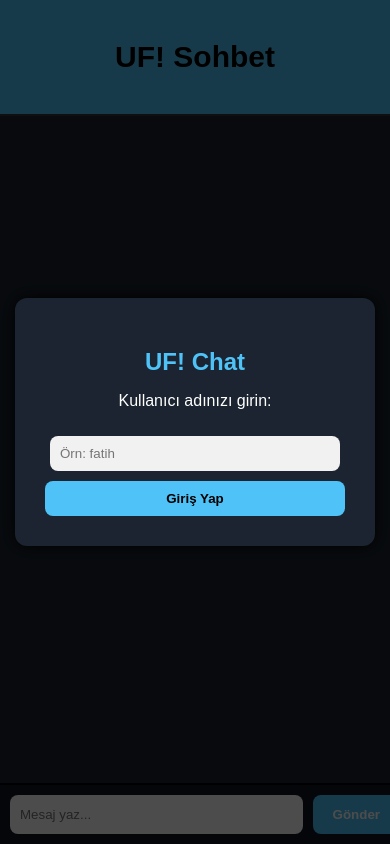
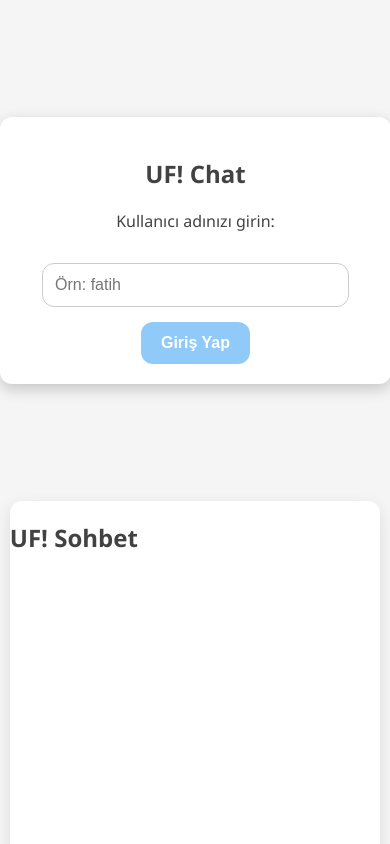
Before and after one commit to fatihonday/uf-chat, a website: page public/index.html in a window 390 px wide. Shown: the top 844 px of the page. Drawn offline with nearby package versions, Linux system fonts and the light colour scheme; no server answers.

Commit message:
Mobil uyumlu ve soft tasarım güncellemeleri

```diff
--- a/public/client.js
+++ b/public/client.js
@@ -29,6 +29,7 @@ form.addEventListener("submit", (e) => {
 // Mesajları alma ve ekrana yazma
 socket.on("chat message", (msg) => {
     const item = document.createElement("li");
+    item.classList.add("message"); // Sınıf eklendi
     item.innerHTML = `<strong>${msg.name} [${msg.timestamp}]:</strong> ${msg.text}`;
     messages.appendChild(item);
     messages.scrollTop = messages.scrollHeight;
--- a/public/style.css
+++ b/public/style.css
@@ -1,177 +1,127 @@
 body {
     margin: 0;
-    padding: 0;
-    background: #101820;
-    font-family: Arial;
-    color: white;
+    font-family: 'Segoe UI', Tahoma, Geneva, Verdana, sans-serif;
+    background-color: #f5f5f5;
+    color: #424242;
 }
 
-#messages {
-    list-style: none;
-    padding: 20px;
-    height: 80vh;
-    overflow-y: auto;
+/* Chat container */
+.chat-container {
+    width: 95%;
+    max-width: 600px;
+    margin: 10px auto;
+    height: 75vh;
+    display: flex;
+    flex-direction: column;
+    background: #ffffff;
+    border-radius: 12px;
+    box-shadow: 0 5px 15px rgba(0,0,0,0.1);
+    overflow: hidden;
 }
 
-#form {
-    position: fixed;
-    bottom: 0;
-    width: 100%;
+/* Mesajlar */
+.messages {
+    flex: 1;
+    overflow-y: auto;
+    padding: 10px;
     display: flex;
+    flex-direction: column;
+    gap: 10px;
 }
 
-#input {
-    flex: 1;
-    padding: 10px;
-    border: none;
-    outline: none;
+/* Mesaj kutusu */
+.message {
+    background-color: #e0e0e0;
+    padding: 8px 12px;
+    border-radius: 12px;
+    word-wrap: break-word;
+    max-width: 90%;
 }
 
-button {
-    padding: 10px 20px;
-    background: #39f;
-    border: none;
-    color: white;
-    cursor: pointer;
-}
-/* ----- MODAL TASARIMI ----- */
-
-.modal {
-    position: fixed;
-    top: 0;
-    left: 0;
-    width: 100%;
-    height: 100%;
-    background: rgba(0,0,0,0.7);
-    display: flex;
-    justify-content: center;
-    align-items: center;
-    z-index: 999;
+.message strong {
+    color: #1976d2;
 }
 
-.modal-content {
-    background: #1b2430;
-    padding: 30px;
-    border-radius: 12px;
-    width: 300px;
-    text-align: center;
-    box-shadow: 0px 0px 15px #000;
-}
-
-.modal-content h2 {
-    margin-bottom: 10px;
-    color: #4fc3f7;
-}
-
-.modal-content input {
-    width: 90%;
-    padding: 10px;
-    margin: 10px 0;
-    border-radius: 8px;
-    border: none;
-    outline: none;
-    background: #f1f1f1;
-}
-
-.modal-content button {
-    width: 100%;
-    padding: 10px;
-    background: #4fc3f7;
-    border: none;
-    color: #000;
-    font-weight: bold;
-    border-radius: 8px;
-    cursor: pointer;
-}
-
-.modal-content button:hover {
-    background: #82e0ff;
-}
-.chat-container {
-    max-width: 600px;
-    margin: 0 auto;
-    height: 100vh;
-    display: flex;
-    flex-direction: column;
-    background: #1b2430;
-}
-.header {
-    background: #4fc3f7;
-    padding: 15px;
-    text-align: center;
-    color: #000;
-    font-weight: bold;
-    font-size: 20px;
-    border-bottom: 2px solid #333;
-}
-.messages {
-    list-style: none;
-    margin: 0;
-    padding: 15px;
-    overflow-y: auto;
-    flex: 1;
-    display: flex;
-    flex-direction: column;
-    gap: 12px;
-}
-.message {
-    max-width: 70%;
-    padding: 10px 15px;
-    border-radius: 12px;
-    font-size: 15px;
-    line-height: 1.4;
-    display: inline-block;
-}
-
-.me {
-    background: #4fc3f7;
-    color: #000;
-    margin-left: auto;
-    border-bottom-right-radius: 0;
-}
-
-.other {
-    background: #333c49;
-    color: #fff;
-    margin-right: auto;
-    border-bottom-left-radius: 0;
-}
-
-.username {
-    font-weight: bold;
-}
-
-.time {
-    display: block;
-    margin-top: 5px;
-    font-size: 11px;
-    opacity: 0.6;
-}
+/* Input ve buton */
 .input-area {
     display: flex;
-    padding: 10px;
-    background: #111722;
-    border-top: 2px solid #000;
+    padding: 8px;
+    background: #f0f0f0;
+    border-top: 1px solid #ddd;
 }
 
 .input-area input {
     flex: 1;
     padding: 12px;
-    border-radius: 8px;
-    border: none;
+    border-radius: 12px;
+    border: 1px solid #ccc;
     outline: none;
-    margin-right: 10px;
+    font-size: 16px;
 }
 
 .input-area button {
-    padding: 12px 20px;
-    background: #4fc3f7;
+    padding: 12px 18px;
+    background: #90caf9;
     border: none;
-    border-radius: 8px;
+    border-radius: 12px;
     font-weight: bold;
     cursor: pointer;
+    font-size: 16px;
+    color: #fff;
 }
 
-.input-area button:hover {
-    background: #82e0ff;
+/* Modal popup */
+.modal-content {
+    background-color: #ffffff;
+    color: #424242;
+    margin: 20% auto;
+    padding: 20px;
+    border-radius: 12px;
+    width: 90%;
+    max-width: 400px;
+    text-align: center;
+    box-shadow: 0 5px 15px rgba(0,0,0,0.2);
 }
+
+.modal-content input {
+    width: 80%;
+    padding: 12px;
+    margin: 15px 0;
+    border-radius: 12px;
+    border: 1px solid #ccc;
+    font-size: 16px;
+}
+
+.modal-content button {
+    padding: 12px 20px;
+    border: none;
+    border-radius: 12px;
+    background-color: #90caf9;
+    font-weight: bold;
+    font-size: 16px;
+    cursor: pointer;
+    color: #fff;
+}
+
+/* Mobil uyumluluk */
+@media (max-width: 480px) {
+    .chat-container {
+        height: 80vh;
+        margin: 5px auto;
+    }
+
+    .input-area input, .input-area button {
+        font-size: 14px;
+        padding: 10px;
+    }
+
+    .messages {
+        padding: 8px;
+        gap: 8px;
+    }
+
+    .modal-content {
+        margin: 30% auto;
+        width: 90%;
+    }
+}
--- a/style.css
+++ b/style.css
@@ -1,56 +1,25 @@
-/* Modal arka plan */
-.modal {
-  display: block; /* Başlangıçta görünür */
-  position: fixed;
-  z-index: 1000;
-  left: 0;
-  top: 0;
-  width: 100%;
-  height: 100%;
-  overflow: auto;
-  background-color: rgba(0,0,0,0.7);
+body {
+    margin: 0;
+    font-family: 'Segoe UI', Tahoma, Geneva, Verdana, sans-serif;
+    background-color: #f5f5f5;
+    color: #424242;
 }
 
-/* Modal içerik kutusu */
-.modal-content {
-  background-color: #1b2430;
-  margin: 20% auto;
-  padding: 20px;
-  border-radius: 12px;
-  width: 80%;
-  max-width: 400px;
-  text-align: center;
-  color: #fff;
+/* Chat container */
+.chat-container {
+    width: 95%;
+    max-width: 600px;
+    margin: 10px auto;
+    height: 75vh;
+    display: flex;
+    flex-direction: column;
+    background: #ffffff;
+    border-radius: 12px;
+    box-shadow: 0 5px 15px rgba(0,0,0,0.1);
+    overflow: hidden;
 }
 
-.modal-content input {
-  width: 80%;
-  padding: 10px;
-  margin: 15px 0;
-  border-radius: 8px;
-  border: none;
-}
-
-.modal-content button {
-  padding: 10px 20px;
-  border: none;
-  border-radius: 8px;
-  background-color: #4fc3f7;
-  font-weight: bold;
-  cursor: pointer;
-}
-.chat-container {
-    width: 90%;
-    max-width: 600px;
-    margin: 20px auto;
-    height: 70vh;
-    display: flex;
-    flex-direction: column;
-    background: #1b2430;
-    border-radius: 12px;
-    box-shadow: 0 0 15px rgba(0,0,0,0.4);
-}
-
+/* Mesajlar */
 .messages {
     flex: 1;
     overflow-y: auto;
@@ -60,41 +29,90 @@
     gap: 10px;
 }
 
+/* Mesaj kutusu */
+.message {
+    background-color: #e0e0e0;
+    padding: 8px 12px;
+    border-radius: 12px;
+    word-wrap: break-word;
+    max-width: 90%;
+}
+
+.message strong {
+    color: #1976d2;
+}
+
+/* Input ve buton */
 .input-area {
     display: flex;
     padding: 8px;
-    background: #111722;
-    border-top: 2px solid #000;
+    background: #f0f0f0;
+    border-top: 1px solid #ddd;
 }
 
 .input-area input {
     flex: 1;
-    padding: 10px;
-    border-radius: 8px;
-    border: none;
+    padding: 12px;
+    border-radius: 12px;
+    border: 1px solid #ccc;
     outline: none;
-    margin-right: 8px;
-    font-size: 14px;
+    font-size: 16px;
 }
 
 .input-area button {
-    padding: 10px 15px;
-    background: #4fc3f7;
+    padding: 12px 18px;
+    background: #90caf9;
     border: none;
-    border-radius: 8px;
+    border-radius: 12px;
     font-weight: bold;
     cursor: pointer;
-    font-size: 14px;
+    font-size: 16px;
+    color: #fff;
 }
 
+/* Modal popup */
+.modal-content {
+    background-color: #ffffff;
+    color: #424242;
+    margin: 20% auto;
+    padding: 20px;
+    border-radius: 12px;
+    width: 90%;
+    max-width: 400px;
+    text-align: center;
+    box-shadow: 0 5px 15px rgba(0,0,0,0.2);
+}
+
+.modal-content input {
+    width: 80%;
+    padding: 12px;
+    margin: 15px 0;
+    border-radius: 12px;
+    border: 1px solid #ccc;
+    font-size: 16px;
+}
+
+.modal-content button {
+    padding: 12px 20px;
+    border: none;
+    border-radius: 12px;
+    background-color: #90caf9;
+    font-weight: bold;
+    font-size: 16px;
+    cursor: pointer;
+    color: #fff;
+}
+
+/* Mobil uyumluluk */
 @media (max-width: 480px) {
     .chat-container {
         height: 80vh;
+        margin: 5px auto;
     }
 
     .input-area input, .input-area button {
-        font-size: 13px;
-        padding: 8px;
+        font-size: 14px;
+        padding: 10px;
     }
 
     .messages {
@@ -103,7 +121,7 @@
     }
 
     .modal-content {
+        margin: 30% auto;
         width: 90%;
-        margin: 30% auto;
     }
 }
```
Also changed, not shown: index.html (+9 -1 lines).
